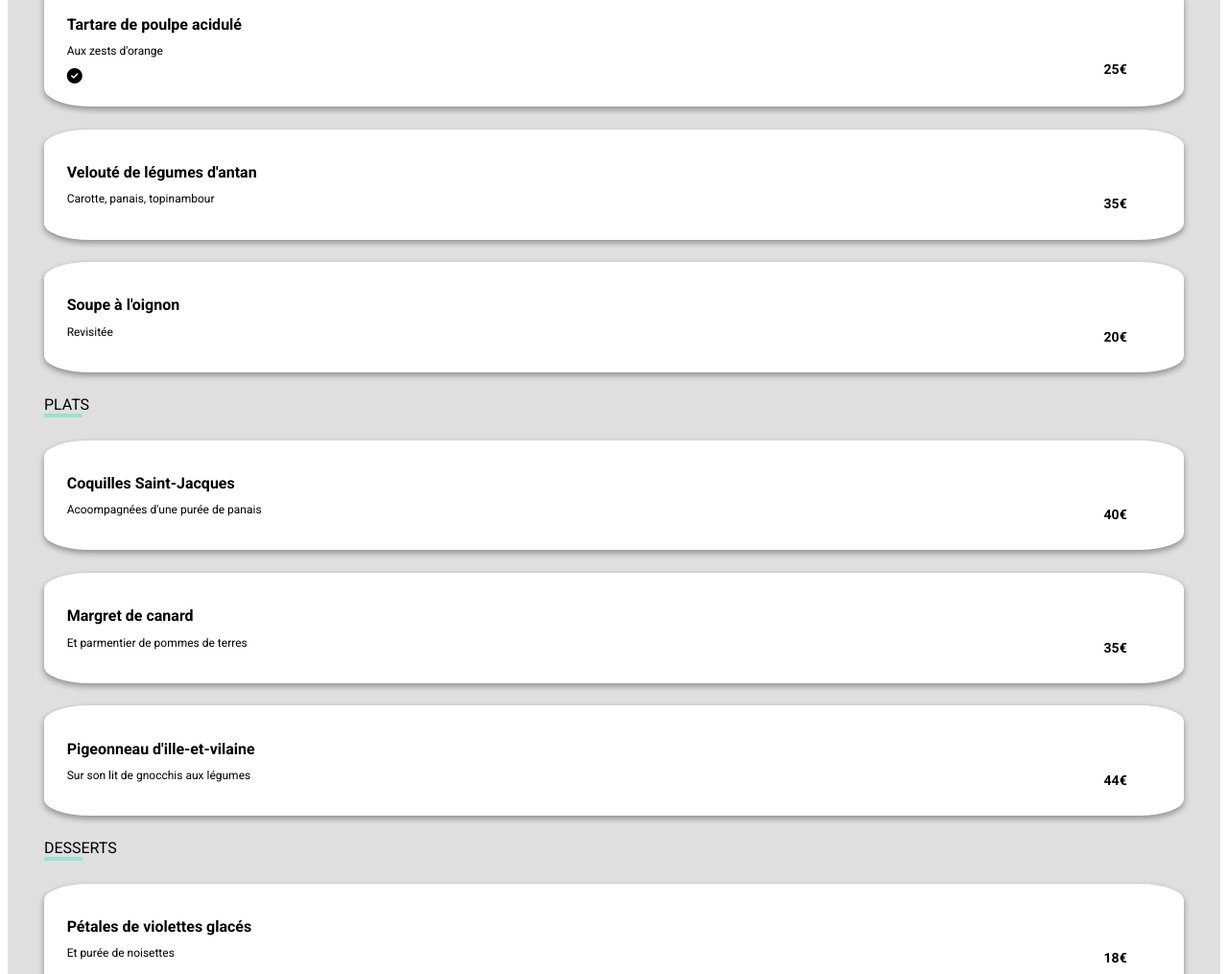
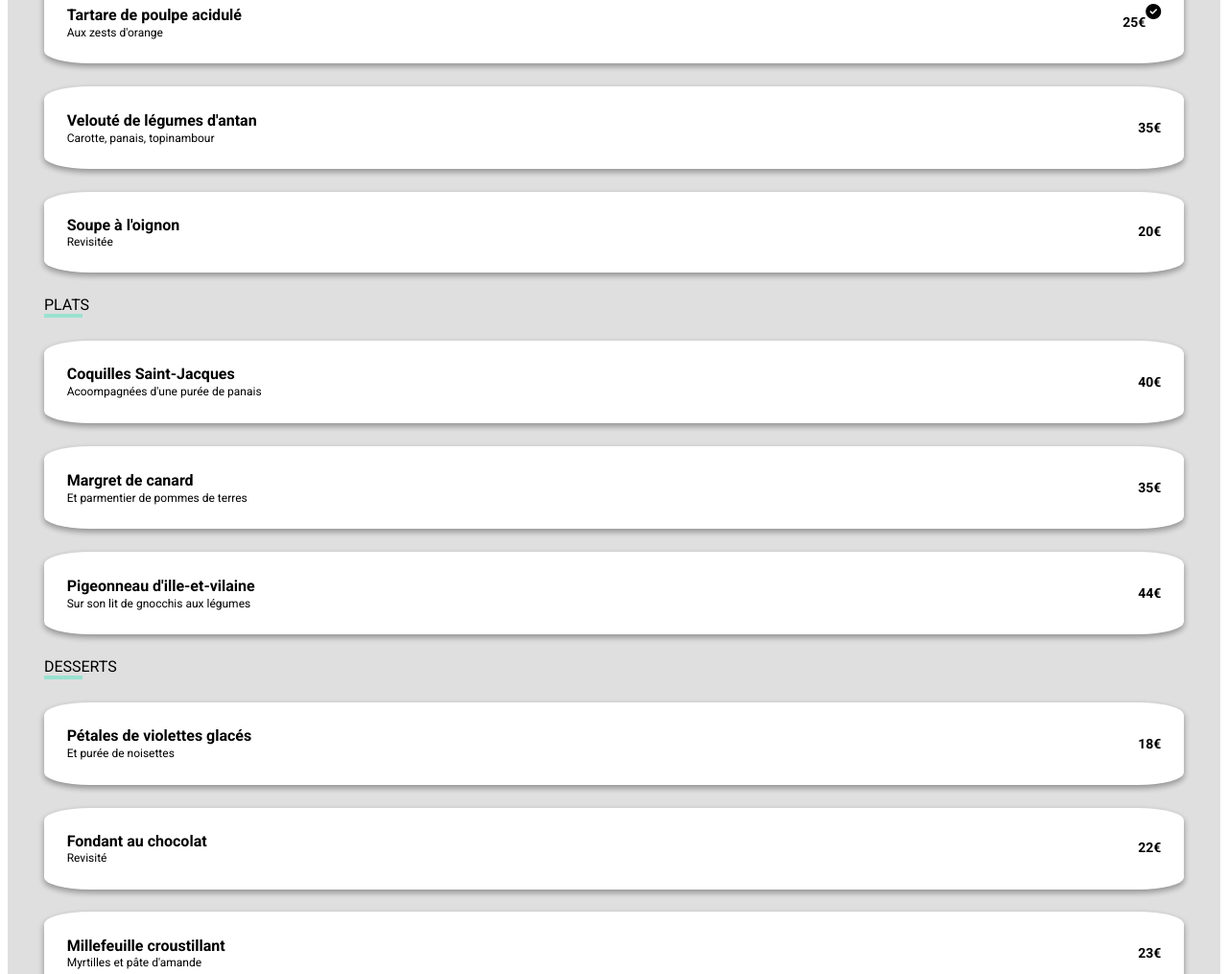
Before and after one commit to neilryu/P3_romeo_julien, a website: page menu/À la français.html in a window 1280 px wide. Shown: the part 998-2013 px from the top of the page at 96% size. Drawn offline with Linux system fonts and the light colour scheme; a web font is replaced by a local one.

Commit message:
ajoute d'une branche test et d'un div

```diff
--- a/menu/À la français.html
+++ b/menu/À la français.html
@@ -28,8 +28,10 @@
                 <p class="titre">ENTRÉES</p>
                 <a>
                     <div class="case">
+                        <div>
                             <p class="intituler">Tartare de poulpe acidulé</p>
                             <p class="ingrédiant">Aux zests d'orange</p>
+                        </div>
                         <p class="prix">25€</p>
                         <div class="valid"><i class="fas fa-check-circle"></i></div>
                     </div>
@@ -37,15 +39,19 @@
 
                 <a>
                     <div class="case">
+                        <div>
                             <p class="intituler">Velouté de légumes d'antan</p>
                             <p class="ingrédiant">Carotte, panais, topinambour</p>
+                        </div>
                         <p class="prix">35€</p>
                     </div>
                 </a>
                 <a>
                     <div class="case">
+                        <div>
                             <p class="intituler">Soupe à l'oignon</p>
                             <p class="ingrédiant">Revisitée</p>
+                        </div>
                         <p class="prix">20€</p>
                     </div>
                 </a>
@@ -54,22 +60,28 @@
                 <p class="titre">PLATS</p>
                 <a>
                     <div class="case">
+                        <div>
                             <p class="intituler">Coquilles Saint-Jacques</p>
                             <p class="ingrédiant">Acoompagnées d'une purée de panais</p>
+                        </div>
                         <p class="prix">40€</p>
                     </div>
                 </a>
                 <a>
                     <div class="case">
+                        <div>
                             <p class="intituler">Margret de canard</p>
                             <p class="ingrédiant">Et parmentier de pommes de terres</p>
+                        </div>
                         <p class="prix">35€</p>
                     </div>
                 </a>
                 <a>
                     <div class="case">
+                        <div>
                             <p class="intituler">Pigeonneau d'ille-et-vilaine</p>
                             <p class="ingrédiant">Sur son lit de gnocchis aux légumes</p>
+                        </div>
                         <p class="prix">44€</p>
                     </div>
                 </a>
@@ -78,22 +90,28 @@
                 <p class="titre">DESSERTS</p>
                 <a>
                     <div class="case">
+                        <div>
                             <p class="intituler">Pétales de violettes glacés</p>
                             <p class="ingrédiant">Et purée de noisettes</p>
+                        </div>
                         <p class="prix">18€</p>
                     </div>
                 </a>
                 <a>
                     <div class="case">
+                        <div>
                             <p class="intituler">Fondant au chocolat</p>
                             <p class="ingrédiant">Revisité</p>
+                        </div>
                         <p class="prix">22€</p>
                     </div>
                 </a>
                 <a>
                     <div class="case">
+                        <div>
                             <p class="intituler">Millefeuille croustillant</p>
                             <p class="ingrédiant">Myrtilles et pâte d'amande</p>
+                        </div>
                         <p class="prix">23€</p>
                     </div>
                 </a>
--- a/sass/main.scss
+++ b/sass/main.scss
@@ -80,6 +80,7 @@ h1{
     }
 }
 .case{
+    display: flex;
     background: $Back;
     position: relative;
     margin: 2% 0%;
@@ -101,10 +102,8 @@ h1{
         font-weight: 400;
     }
     .prix{
-        display: flex;
-        position: absolute;
-        right: 5%;
-        bottom: 15%;
+        margin-left: auto;
+        margin-top: auto;
         font-weight: 600;
         font-size: 14px;
     }
```
Also changed, not shown: css/style.css, 1 other file. Lines whose indentation alone changed are shown as unchanged.
